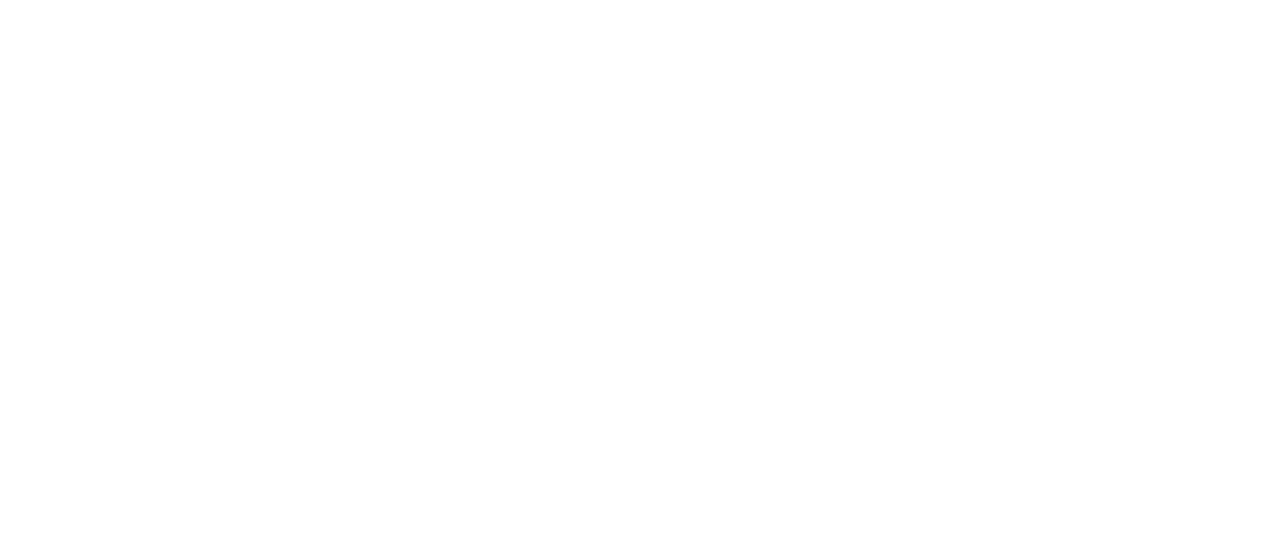
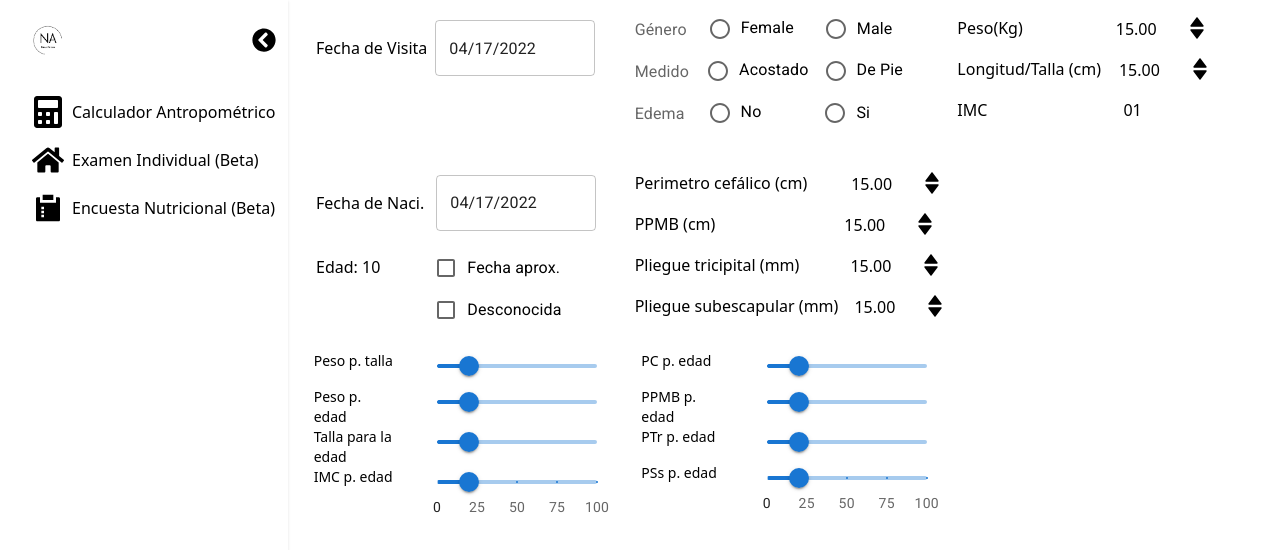
Before and after one commit to alperaltgend/nutripro, a React (Vite) app: page / in a window 1280 px wide. Shown: the top 550 px of the page. Built offline with nearby package versions, Linux system fonts and the light colour scheme.

Commit message:
route name new

```diff
--- a/src/App.jsx
+++ b/src/App.jsx
@@ -6,9 +6,9 @@
 
 function App() {
   return (
-    <BrowserRouter basename="/nutripro">
+    <BrowserRouter>
       <Routes>
-        <Route  path="/calculadora" element={<Calculadora></Calculadora>}></Route>
+        <Route  path="/" element={<Calculadora></Calculadora>}></Route>
       </Routes>
     </BrowserRouter>
   )
--- a/src/components/Sidebar.jsx
+++ b/src/components/Sidebar.jsx
@@ -15,7 +15,7 @@
     };
 
     const Menus = [
-        {title: "Calculador Antropométrico",url: "/calculadora", src: <FaCalculator className='h-8 w-8 mr-2 mx-4 text-black'></FaCalculator>},
+        {title: "Calculador Antropométrico",url: "/", src: <FaCalculator className='h-8 w-8 mr-2 mx-4 text-black'></FaCalculator>},
         {title: "Examen Individual (Beta)",url: "/examen" ,src: <FaHome className='h-8 w-8 mr-2 mx-4 text-black'></FaHome>},
         {title: "Encuesta Nutricional (Beta)",url: "/encuesta", src: <RiSurveyFill className='h-8 w-8 mr-2 mx-4 text-black'></RiSurveyFill>},
     ]
--- a/vite.config.js
+++ b/vite.config.js
@@ -4,5 +4,5 @@
 // https://vitejs.dev/config/
 export default defineConfig({
   plugins: [react()],
-  base: "/nutripro/",
+  base: "/nutripro",
 });
```
